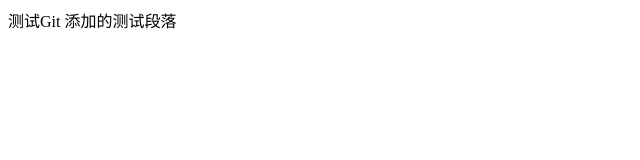
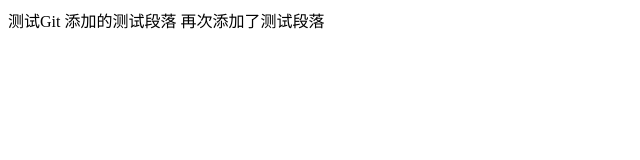
Before and after one commit to WarriorML/HTMLGitRepo, a plain HTML site: page index.html in a window 1280 px wide. Shown: the whole page, without its empty margins (0-640 px from the left). Drawn offline with Linux system fonts and the light colour scheme.

Commit message:
添加了测试diff的段落

```diff
--- a/index.html
+++ b/index.html
@@ -11,5 +11,6 @@
     <body>
         测试Git
         添加的测试段落
+        再次添加了测试段落
     </body>
 </html>
```
